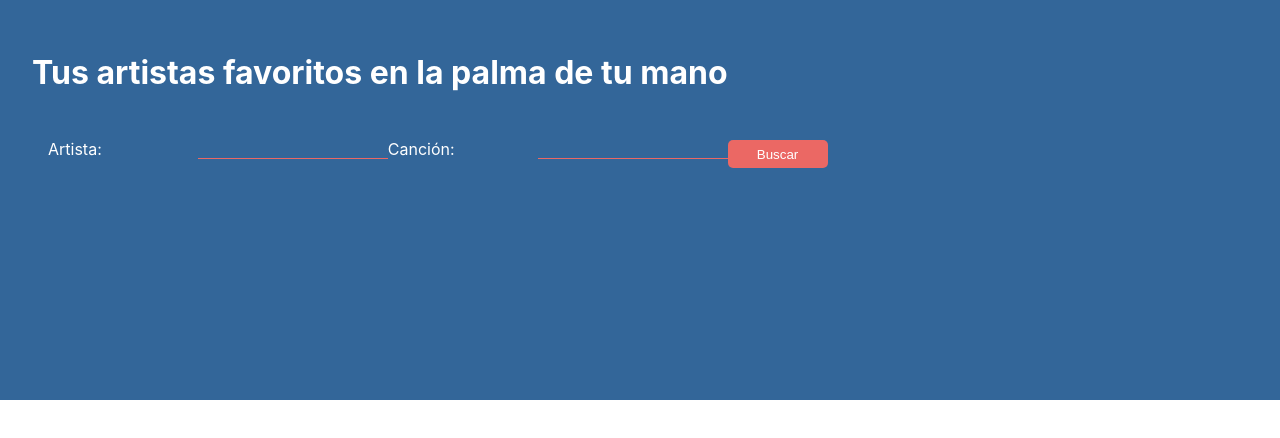
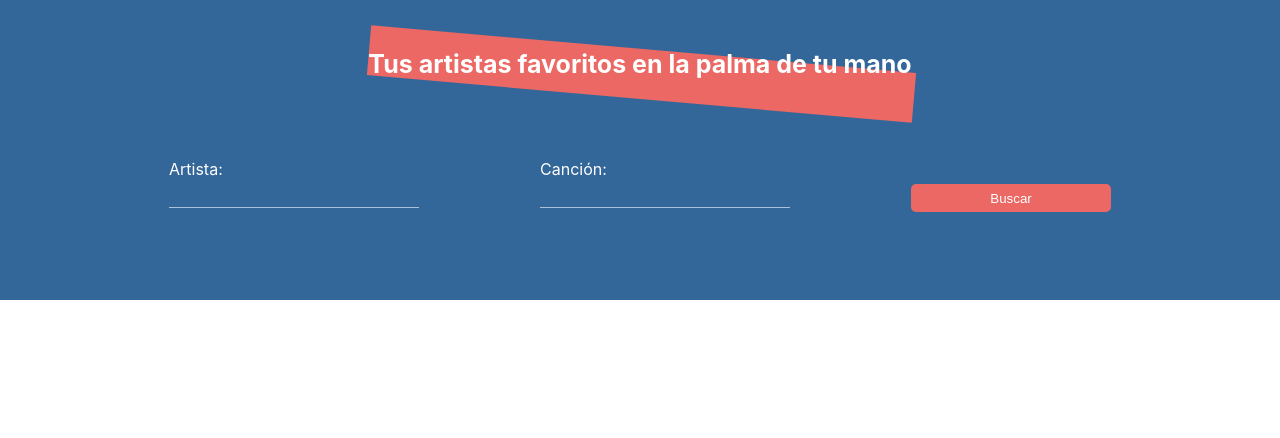
Before and after one commit to Ancient-R/letra-canciones, a React (Create React App) app: page / in a window 1280 px wide. Shown: the top 438 px of the page. Built offline with nearby package versions, Linux system fonts and the light colour scheme.

Commit message:
estilos responsives en css, actualziacion del app.js y form.js

```diff
--- a/src/App.js
+++ b/src/App.js
@@ -1,9 +1,26 @@
+import { useState } from "react";
+import InfoArtist from "./components/artist/InfoArtist";
 import Header from "./components/header/Header";
+import Letter from "./components/letters/Letter";
 
 function App() {
+
+  const [fetch, setFetch] = useState(false);
+
   return (
     <div className="App">
       <Header />
+
+      <div className="container">
+        { fetch ?
+          <>
+            <InfoArtist />
+            <Letter />
+          </>
+
+          : null
+        }
+      </div>
     </div>
   );
 }
--- a/src/components/form/Form.js
+++ b/src/components/form/Form.js
@@ -1,6 +1,7 @@
 import React from 'react';
 
 const Form = () => {
+
     return (
         <form className='form'>
             <div className='form__field'>
@@ -19,7 +20,7 @@ const Form = () => {
                 <input
                     type="text"
                     className='form__input'
-                    name="artist"
+                    name="song"
                 />
             </div>
 
--- a/src/index.css
+++ b/src/index.css
@@ -6,6 +6,8 @@
   ---primary-color: #336699;
   --acent-color: #EB6864;
   --color: #ffffff;
+  --color-alt: rgb( 255 255 255 / 0.6);
+  --color-dark: rgba(0 0 0 / .7);
 }
 
 body {
@@ -20,17 +22,38 @@ code {
     monospace;
 }
 
+/* Estilos de Header.js */
 .header{
   background-color: var(---primary-color);
   color: var(--color);
   padding: 2rem;
-  height: 400px;
+  min-height: 300px;
 }
 
+.title{
+  text-align: center;
+  position: relative;
+  z-index: 10;
+  font-size: 25px;
+}
+
+.title::before{
+  content: '';
+    position: absolute;
+    top: 0px;
+    left: auto;
+    background-color: var(--acent-color);
+    width: 80%;
+    height: 50px;
+    z-index: -5;
+    transform: rotate(5deg);
+}
+
+/* Estilos de Form.js */
 .form,
 .form__field{
   display: flex;
-  flex-wrap: wrap;
+  flex-direction: column;
 }
 
 .form{
@@ -38,13 +61,14 @@ code {
 }
 
 .form__field{
-  justify-content: flex-start;
-  align-items: center;
+  justify-content: space-around;
+  align-items: flex-start;
 
 }
 
 .form__label{
   width: 150px;
+  transition: font-size .3s ease-in;
 }
 
 .form__input,
@@ -56,14 +80,83 @@ code {
 
 .form__input{
   background-color: var(---primary-color);
+  border-bottom: 1px solid var(--color-alt);
+  outline: none;
+  margin-bottom: 20px;
+  transition: border-bottom 0.2s ease-in;
+}
+
+.form__input:focus{
   border-bottom: 1px solid var(--acent-color);
-  outline: none;
-  margin-bottom: 10px;
 }
 
 .form__submit{
   background-color: var(--acent-color);
   border-radius: 5px;
-  width: 100px;
+  width: 200px;
   margin-top: 10px;
 }
+
+/* Estilos de container en App.js */
+
+.container{
+  display: flex;
+  flex-direction: column;
+}
+
+.info__container,
+.letter__container{
+  width: 100%;
+}
+
+.info__title,
+.letter__title{
+  width: 80%;
+  margin-left: auto;
+  margin-right: auto;
+}
+
+.info__title{
+  padding: 1rem;
+  background-color: var(--acent-color);
+  color: var(--color);
+  font-weight: bold;
+  font-size: 18px;
+  border-top-left-radius: 10px;
+  border-top-right-radius: 10px;
+}
+
+.letter__title{
+  border-bottom: 2px solid var(--acent-color);
+  font-weight: bold;
+  color: var(--color-dark);
+}
+
+@media screen and (min-width: 768px) {
+  .container{
+    flex-direction: row;
+  }
+
+  .title::before{
+    width: 45%;
+    height: 50px;
+    z-index: -5;
+    transform: rotate(5deg);
+  }
+
+  .form{
+    flex-direction: row;
+    justify-content: space-evenly;
+    align-items: center;
+    margin-top: 4rem;
+  }
+
+  .form__input{
+    width: 250px;
+  }
+
+  .letter__title{
+    font-size: 40px;
+  }
+
+}
```
